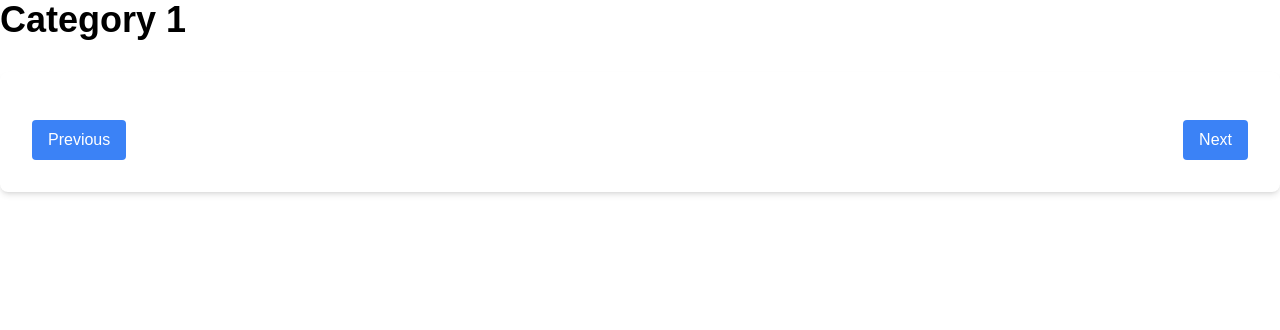
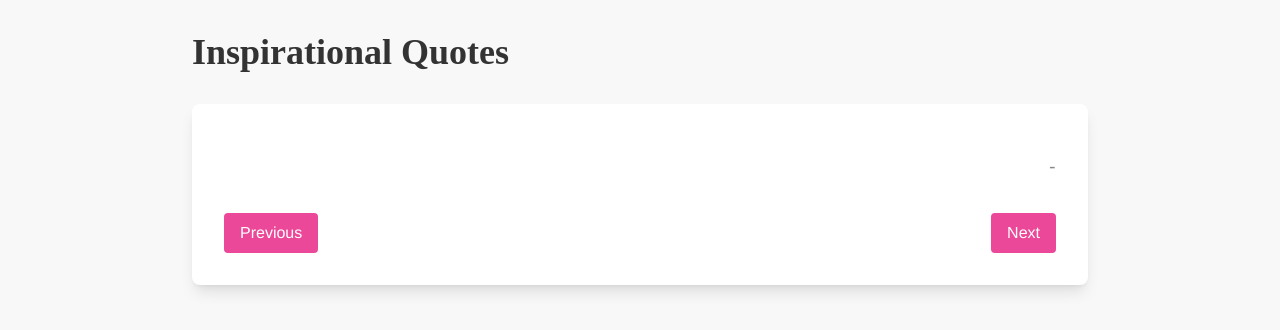
Before and after one commit to Sieep-Coding/philosopher-quotes, a Next.js app: page /category/1 in a window 1280 px wide. Shown: the top 330 px of the page. Built offline with nearby package versions, Linux system fonts and the light colour scheme; no server answers.

Commit message:
styling adjustments

```diff
--- a/src/app/category/[id]/page.tsx
+++ b/src/app/category/[id]/page.tsx
@@ -10,8 +10,8 @@ export default function CategoryPage({ params }: CategoryPageProps) {
   const categoryId = parseInt(params.id);
 
   return (
-    <div className="container mx-auto">
-      <h1 className="text-4xl font-bold mb-8">Category {categoryId}</h1>
+    <div className="container">
+      <h1 className="text-4xl font-bold mb-8">Inspirational Quotes</h1>
       <QuoteModal categoryId={categoryId} />
     </div>
   );
--- a/src/components/QuoteModal.tsx
+++ b/src/components/QuoteModal.tsx
@@ -8,6 +8,7 @@ interface Quote {
   text: string;
   author: string;
   categoryId: number;
+  categoryName: string;
 }
 
 interface QuoteModalProps {
@@ -40,16 +41,22 @@ export default function QuoteModal({ categoryId }: QuoteModalProps) {
   };
 
   return (
-    <div className="bg-white shadow-md rounded-lg p-8">
-      <p className="text-2xl mb-4">{quotes[currentQuoteIndex]?.text}</p>
-      <div className="flex justify-between">
-        <button onClick={prevQuote} className="bg-blue-500 text-white px-4 py-2 rounded">
+    <div className="bg-white shadow-lg rounded-lg p-8">
+      <p className="quote">{quotes[currentQuoteIndex]?.text}</p>
+      <p className="author">- {quotes[currentQuoteIndex]?.author}</p>
+      <div className="flex justify-between mt-8">
+        <button
+          onClick={prevQuote}
+          className="bg-pink-500 hover:bg-pink-600 text-white px-4 py-2 rounded"
+        >
           Previous
         </button>
-        <button onClick={nextQuote} className="bg-blue-500 text-white px-4 py-2 rounded">
+        <button
+          onClick={nextQuote}
+          className="bg-pink-500 hover:bg-pink-600 text-white px-4 py-2 rounded"
+        >
           Next
         </button>
       </div>
     </div>
-  );
-}
+  )};
--- a/src/styles/globals.css
+++ b/src/styles/globals.css
@@ -7,7 +7,35 @@
 /* additional global styles here */
 
 body {
-    font-family: Arial, sans-serif;
+    font-family: 'Helvetica Neue', Arial, sans-serif;
     margin: 0;
     padding: 0;
+    background-color: #f8f8f8;
+    color: #333;
   }
+
+  h1, h2, h3, h4, h5, h6 {
+    font-family: 'Playfair Display', serif;
+    font-weight: 700;
+  }
+
+  .container {
+    max-width: 960px;
+    margin: 0 auto;
+    padding: 2rem;
+  }
+
+  .quote {
+    font-family: 'Lato', sans-serif;
+    font-size: 1.5rem;
+    line-height: 1.6;
+    color: #555;
+    margin-bottom: 1rem;
+  }
+
+  .author {
+    font-family: 'Lato', sans-serif;
+    font-size: 1.2rem;
+    color: #888;
+    text-align: right;
+  }
```
